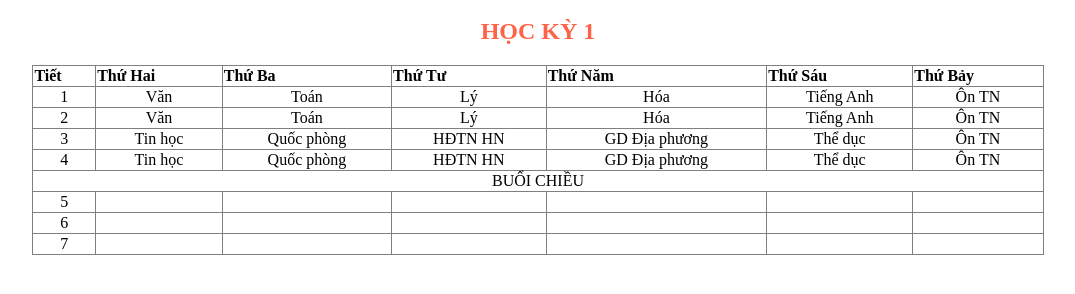
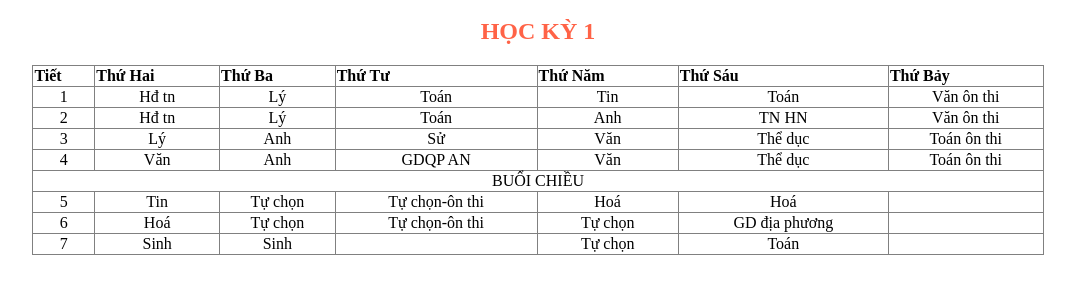
Before and after one commit to nhi-vy/becomepresident, a plain HTML site: page index.html in a window 1280 px wide. Shown: the part 48-342 px from the top of the page, without its empty margins (102-1177 px from the left). Drawn offline with Linux system fonts and the light colour scheme.

Commit message:
Update index.html

```diff
--- a/index.html
+++ b/index.html
@@ -22,39 +22,39 @@
         <tbody>
             <tr>
                 <td>1</td>
-                <td>Văn</td>
+                <td>Hđ tn</td>
+                <td>Lý</td>
                 <td>Toán</td>
-                <td>Lý</td>
-                <td>Hóa</td>
-                <td>Tiếng Anh</td>
-                <td>Ôn TN</td>
+                <td>Tin</td>
+                <td>Toán</td>
+                <td>Văn ôn thi</td>
             </tr>
             <tr>
                 <td>2</td>
-                <td>Văn</td>
+                <td>Hđ tn</td></td>
+                <td>Lý</td>
                 <td>Toán</td>
-                <td>Lý</td>
-                <td>Hóa</td>
-                <td>Tiếng Anh</td>
-                <td>Ôn TN</td>
+                <td>Anh</td>
+                <td>TN HN</td>
+                <td>Văn ôn thi</td>
             </tr>
             <tr>
                 <td>3</td>
-                <td>Tin học</td>
-                <td>Quốc phòng</td>
-                <td>HĐTN HN</td>
-                <td>GD Địa phương</td>
+                <td>Lý</td>
+                <td>Anh</td>
+                <td>Sử</td>
+                <td>Văn</td>
                 <td>Thể dục</td>
-                <td>Ôn TN</td>
+                <td>Toán ôn thi</td>
             </tr>
             <tr>
                 <td>4</td>
-                <td>Tin học</td>
-                <td>Quốc phòng</td>
-                <td>HĐTN HN</td>
-                <td>GD Địa phương</td>
+                <td>Văn</td>
+                <td>Anh</td>
+                <td>GDQP AN</td>
+                <td>Văn</td>
                 <td>Thể dục</td>
-                <td>Ôn TN</td>
+                <td>Toán ôn thi</td>
             </tr>
             <tr>
               <td colspan="7">BUỔI CHIỀU</td>
@@ -63,29 +63,29 @@
               </style>
             <tr>
                 <td>5</td>
-                <td></td>
-                <td></td>
-                <td></td>
-                <td></td>
-                <td></td>
+                <td>Tin</td>
+                <td>Tự chọn</td>
+                <td>Tự chọn-ôn thi</td>
+                <td>Hoá</td>
+                <td>Hoá</td>
                 <td></td>
             </tr>
             <tr>
                 <td>6</td>
-                <td></td>
-                <td></td>
-                <td></td>
-                <td></td>
-                <td></td>
+                <td>Hoá</td>
+                <td>Tự chọn</td>
+                <td>Tự chọn-ôn thi</td>
+                <td>Tự chọn</td>
+                <td>GD địa phương</td>
                 <td></td>
             </tr>
             <tr>
                 <td>7</td>
+                <td>Sinh</td>
+                <td>Sinh</td>
                 <td></td>
-                <td></td>
-                <td></td>
-                <td></td>
-                <td></td>
+                <td>Tự chọn</td>
+                <td>Toán</td>
                 <td></td>
             </tr>
         </tbody>
```
